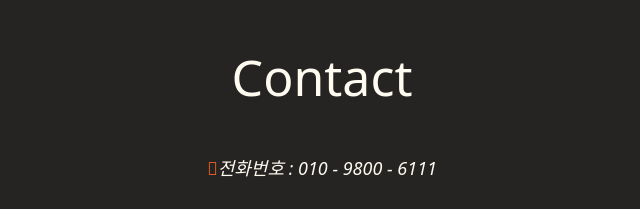
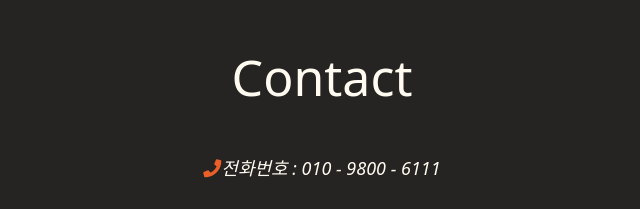
Before and after one commit to dhckdwls/dhckdwls.github.io, a plain HTML site: page index.html in a window 1280 px wide. Shown: the part 3397-3606 px from the top of the page, 318-958 px from the left. Drawn offline with nearby package versions, Linux system fonts and the light colour scheme.

Commit message:
아이콘 수정

```diff
--- a/index.html
+++ b/index.html
@@ -720,7 +720,7 @@ footer p:last-child {
 			<h2>Contact</h2>
 
 			<h3>
-				<i class="fa-solid fa-phone"></i>전화번호 : 010 - 9800 - 6111
+				<i class="fas fa-phone"></i>전화번호 : 010 - 9800 - 6111
 			</h3>
 			<h3>
 				<i class="fas fa-envelope"></i>gmail : codetama51@gmail.com
```
